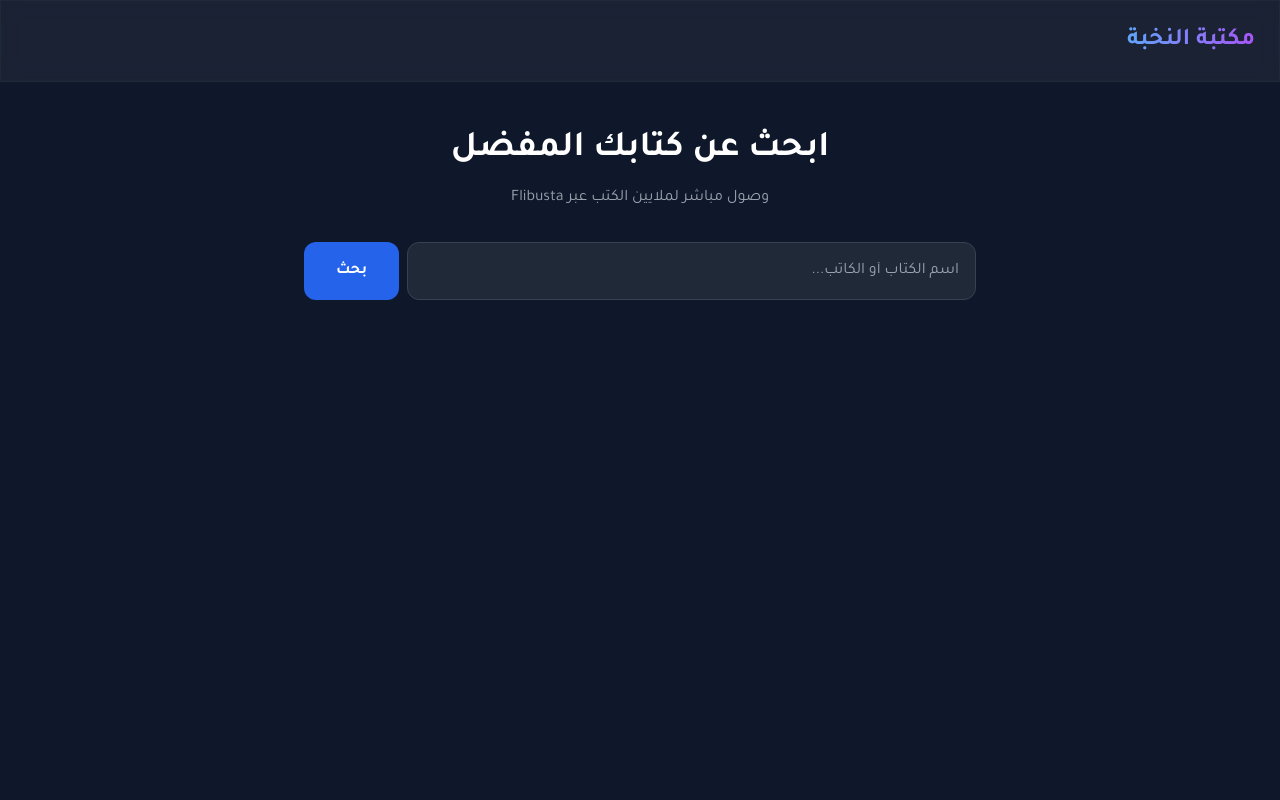
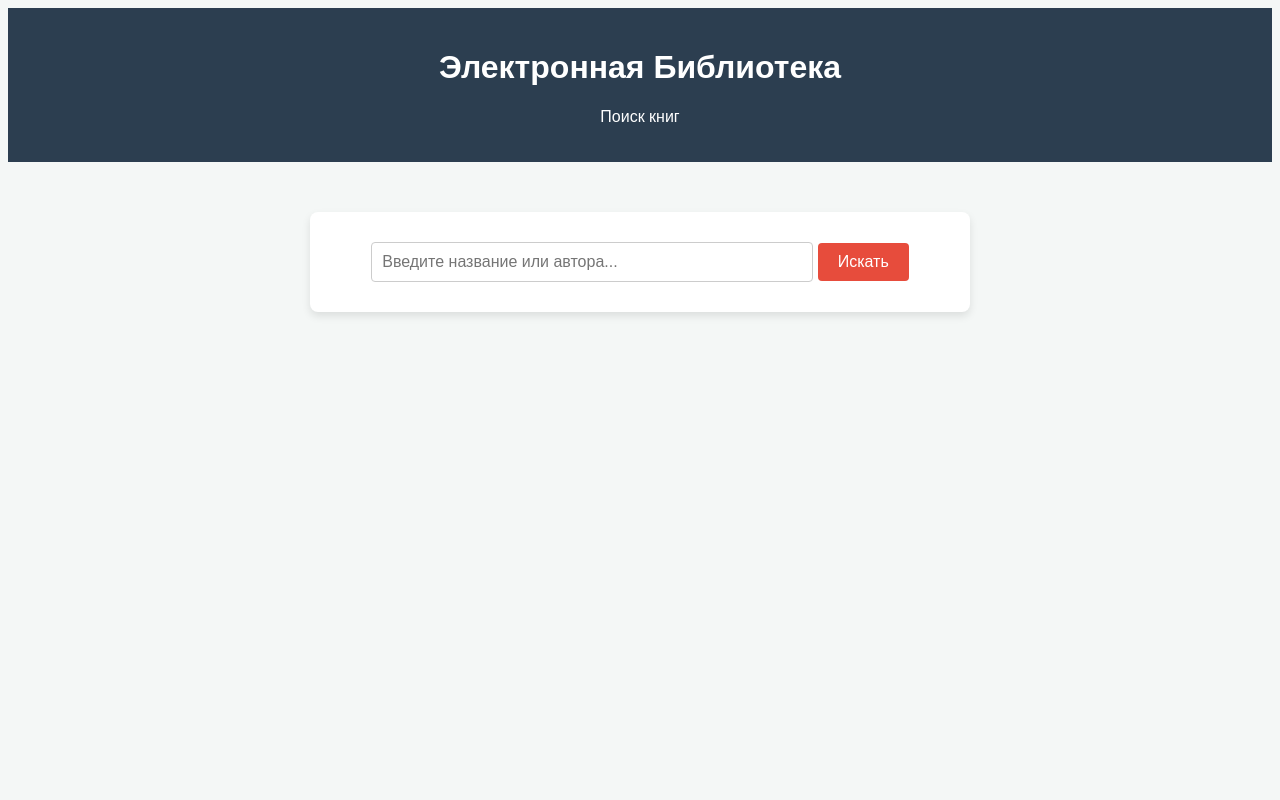
Before and after one commit to mercuryglobal28-gif/boo, a Flask app: page / in a window 1280 px wide. Run offline with Flask 3, Linux system fonts and the light colour scheme; some libraries are stand-ins or nearby versions.

Commit message:
Update index.html

```diff
--- a/templates/index.html
+++ b/templates/index.html
@@ -1,74 +1,25 @@
 <!DOCTYPE html>
-<html lang="ar" dir="rtl">
+<html lang="ru">
 <head>
     <meta charset="UTF-8">
     <meta name="viewport" content="width=device-width, initial-scale=1.0">
-    <title>مكتبة النخبة | Flibusta Proxy</title>
-    <script src="https://cdn.tailwindcss.com"></script>
-    <link href="https://fonts.googleapis.com/css2?family=Tajawal:wght@400;700&display=swap" rel="stylesheet">
+    <title>Электронная Библиотека</title>
     <style>
-        body { font-family: 'Tajawal', sans-serif; background-color: #0f172a; color: white; }
-        .glass { background: rgba(255, 255, 255, 0.05); backdrop-filter: blur(10px); border: 1px solid rgba(255, 255, 255, 0.1); }
+        body { font-family: Arial, sans-serif; background: #f4f7f6; display: flex; flex-direction: column; align-items: center; }
+        header { background: #2c3e50; color: white; width: 100%; padding: 20px 0; text-align: center; }
+        .container { width: 90%; max-width: 600px; margin-top: 50px; background: white; padding: 30px; border-radius: 8px; box-shadow: 0 4px 8px rgba(0,0,0,0.1); text-align: center; }
+        input { width: 70%; padding: 10px; font-size: 16px; border: 1px solid #ccc; border-radius: 4px; }
+        button { padding: 10px 20px; font-size: 16px; background: #e74c3c; color: white; border: none; border-radius: 4px; cursor: pointer; }
+        button:hover { background: #c0392b; }
     </style>
 </head>
-<body class="min-h-screen">
-
-    <nav class="p-6 border-b border-gray-800 flex justify-between items-center glass sticky top-0 z-50">
-        <h1 class="text-2xl font-bold bg-gradient-to-r from-blue-400 to-purple-500 bg-clip-text text-transparent">مكتبة النخبة</h1>
-    </nav>
-
-    <main class="container mx-auto px-4 py-12">
-        <div class="text-center mb-12">
-            <h2 class="text-4xl font-extrabold mb-4">ابحث عن كتابك المفضل</h2>
-            <p class="text-gray-400">وصول مباشر لملايين الكتب عبر Flibusta</p>
-
-            <div class="mt-8 max-w-2xl mx-auto flex gap-2">
-                <input type="text" id="searchInput" placeholder="اسم الكتاب أو الكاتب..."
-                       class="w-full p-4 rounded-xl bg-gray-800 border border-gray-700 focus:outline-none focus:border-blue-500 transition">
-                <button onclick="searchBooks()" class="bg-blue-600 hover:bg-blue-700 px-8 py-4 rounded-xl font-bold transition">بحث</button>
-            </div>
-        </div>
-
-        <div id="results" class="grid grid-cols-1 md:grid-cols-2 lg:grid-cols-3 gap-6">
-            </div>
-    </main>
-
-    <script>
-        async function searchBooks() {
-            const query = document.getElementById('searchInput').value;
-            const resultsDiv = document.getElementById('results');
-
-            resultsDiv.innerHTML = '<p class="text-center col-span-full">جاري البحث...</p>';
-
-            try {
-                const response = await fetch(`/api/search?q=${query}`);
-                const data = await response.json();
-
-                resultsDiv.innerHTML = '';
-
-                if (data.length === 0) {
-                    resultsDiv.innerHTML = '<p class="text-center col-span-full text-red-400">لم يتم العثور على نتائج.</p>';
-                    return;
-                }
-
-                data.forEach(book => {
-                    resultsDiv.innerHTML += `
-                        <div class="glass p-6 rounded-2xl hover:transform hover:scale-105 transition duration-300">
-                            <div class="h-40 bg-gray-700 rounded-lg mb-4 flex items-center justify-center">
-                                <span class="text-5xl">📖</span>
-                            </div>
-                            <h3 class="text-xl font-bold mb-2 truncate">${book.title}</h3>
-                            <div class="flex gap-2 mt-4">
-                                <a href="${book.link}" target="_blank" class="flex-1 text-center bg-gray-100 text-black py-2 rounded-lg font-bold text-sm">عرض</a>
-                                <a href="https://flibusta.is/b/${book.id}/epub" class="flex-1 text-center bg-green-600 py-2 rounded-lg font-bold text-sm">EPUB</a>
-                            </div>
-                        </div>
-                    `;
-                });
-            } catch (error) {
-                resultsDiv.innerHTML = '<p class="text-center col-span-full text-red-400">حدث خطأ في الاتصال بالخادم.</p>';
-            }
-        }
-    </script>
+<body>
+    <header><h1>Электронная Библиотека</h1><p>Поиск книг</p></header>
+    <div class="container">
+        <form action="/search" method="GET">
+            <input type="text" name="q" placeholder="Введите название или автора..." required>
+            <button type="submit">Искать</button>
+        </form>
+    </div>
 </body>
 </html>
```
